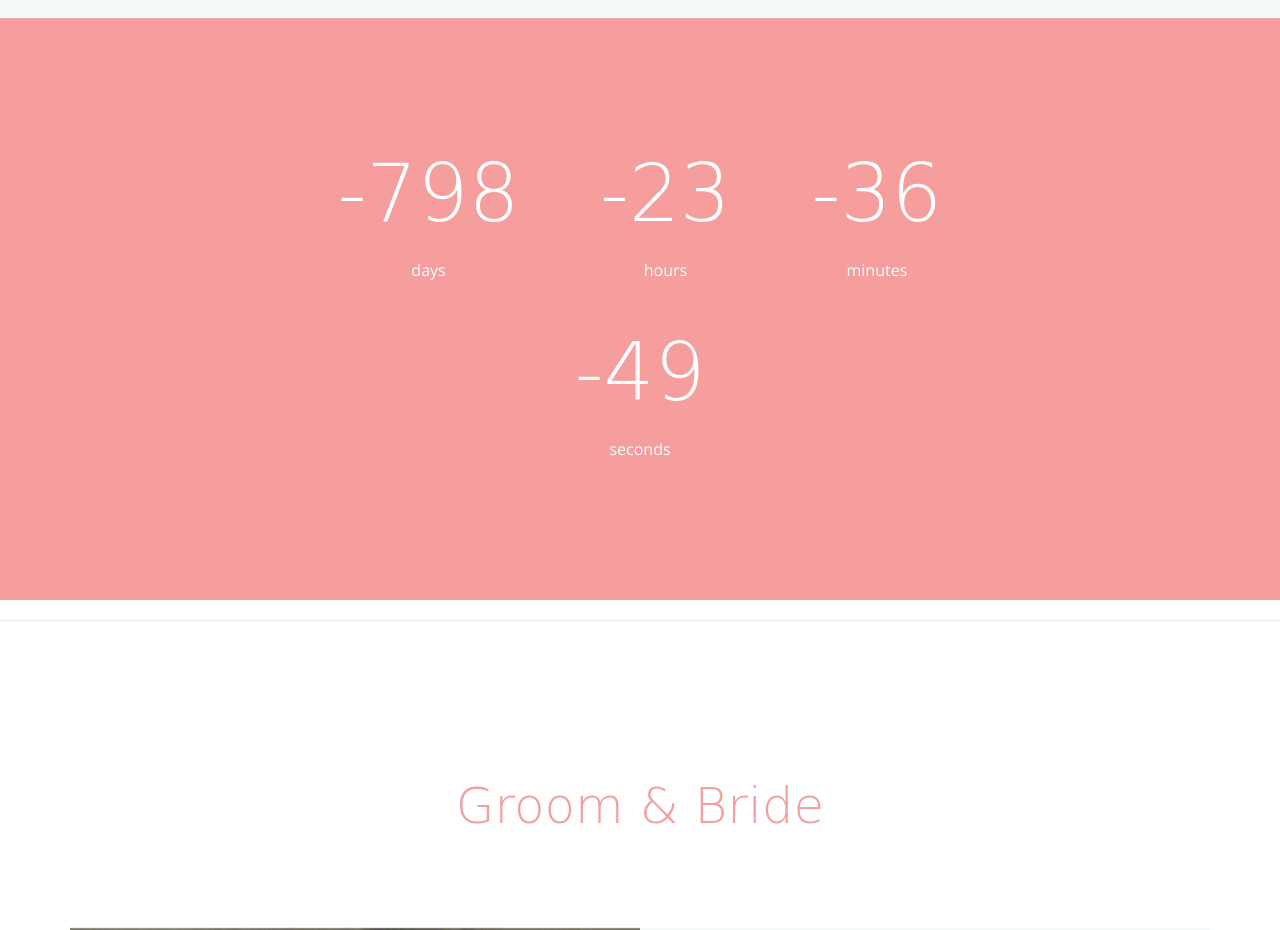
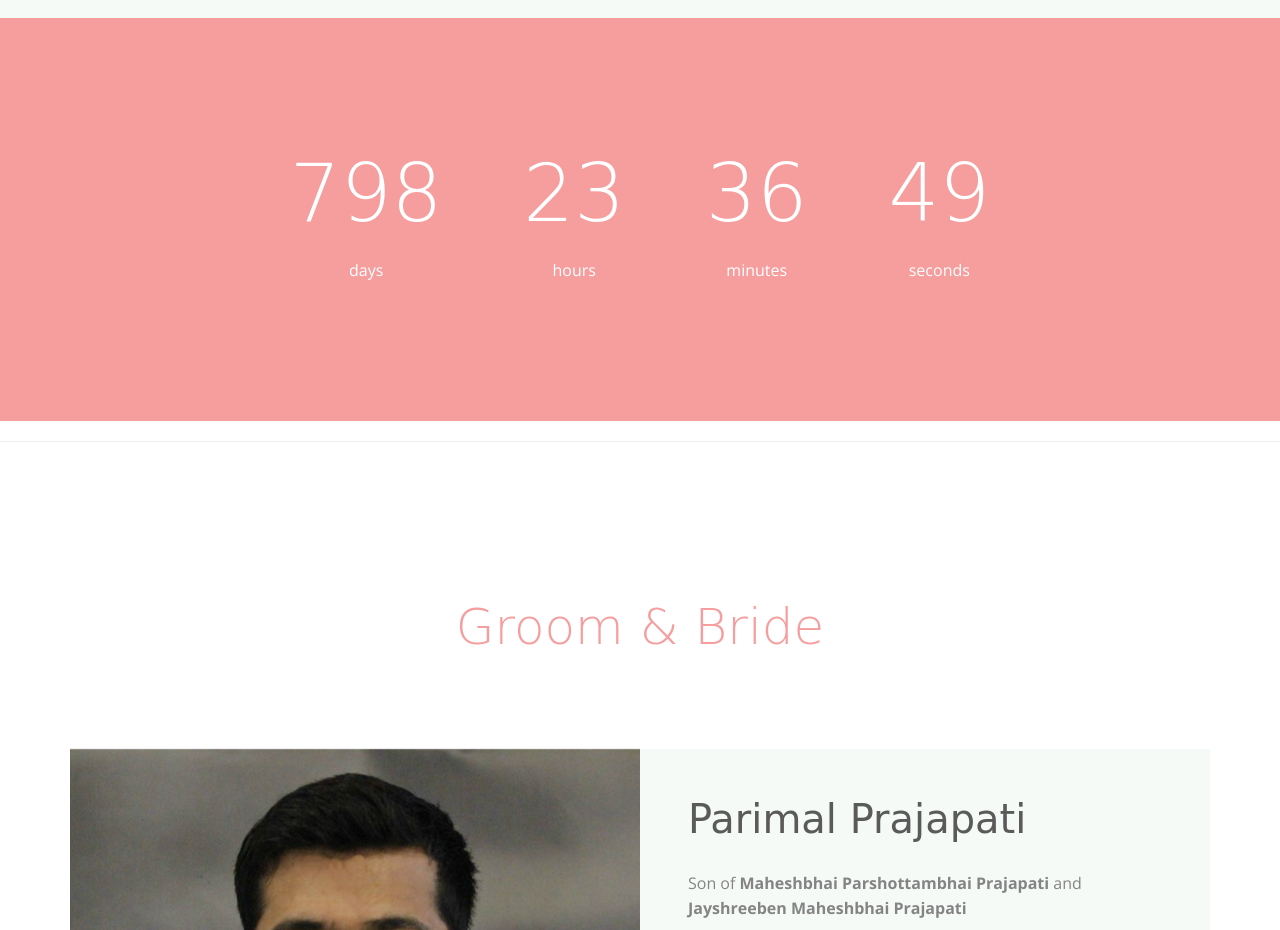
Before and after one commit to jayesh1306/parimal.github.io, a website: page index.html in a window 1280 px wide. Shown: the part 1720-2650 px from the top of the page. Drawn offline with nearby package versions, Linux system fonts and the light colour scheme; files whose address does not match are found by name; a web font is replaced by a local one.

Commit message:
Update index.html

```diff
--- a/index.html
+++ b/index.html
@@ -29,10 +29,10 @@
 			var hours = Math.floor((distance % (1000 * 60 * 60 * 24)) / (1000 * 60 * 60));
 			var minutes = Math.floor((distance % (1000 * 60 * 60)) / (1000 * 60));
 			var seconds = Math.floor((distance % (1000 * 60)) / 1000);
-			document.getElementById("day").innerHTML = days + " <small>days</small>";
-			document.getElementById("hours").innerHTML = hours + " <small>hours</small> ";
-			document.getElementById("minutes").innerHTML = minutes + " <small>minutes</small> ";
-			document.getElementById("seconds").innerHTML = seconds + " <small>seconds</small> ";
+			document.getElementById("day").innerHTML = (days*-1) + " <small>days</small>";
+			document.getElementById("hours").innerHTML = (hours*-1) + " <small>hours</small> ";
+			document.getElementById("minutes").innerHTML = (minutes*-1) + " <small>minutes</small> ";
+			document.getElementById("seconds").innerHTML = (seconds*-1) + " <small>seconds</small> ";
 			if (distance < 0) {
 				clearInterval(x);
 				document.getElementById("demo").innerHTML = "You are late, Wedding Over....!!!";
```
